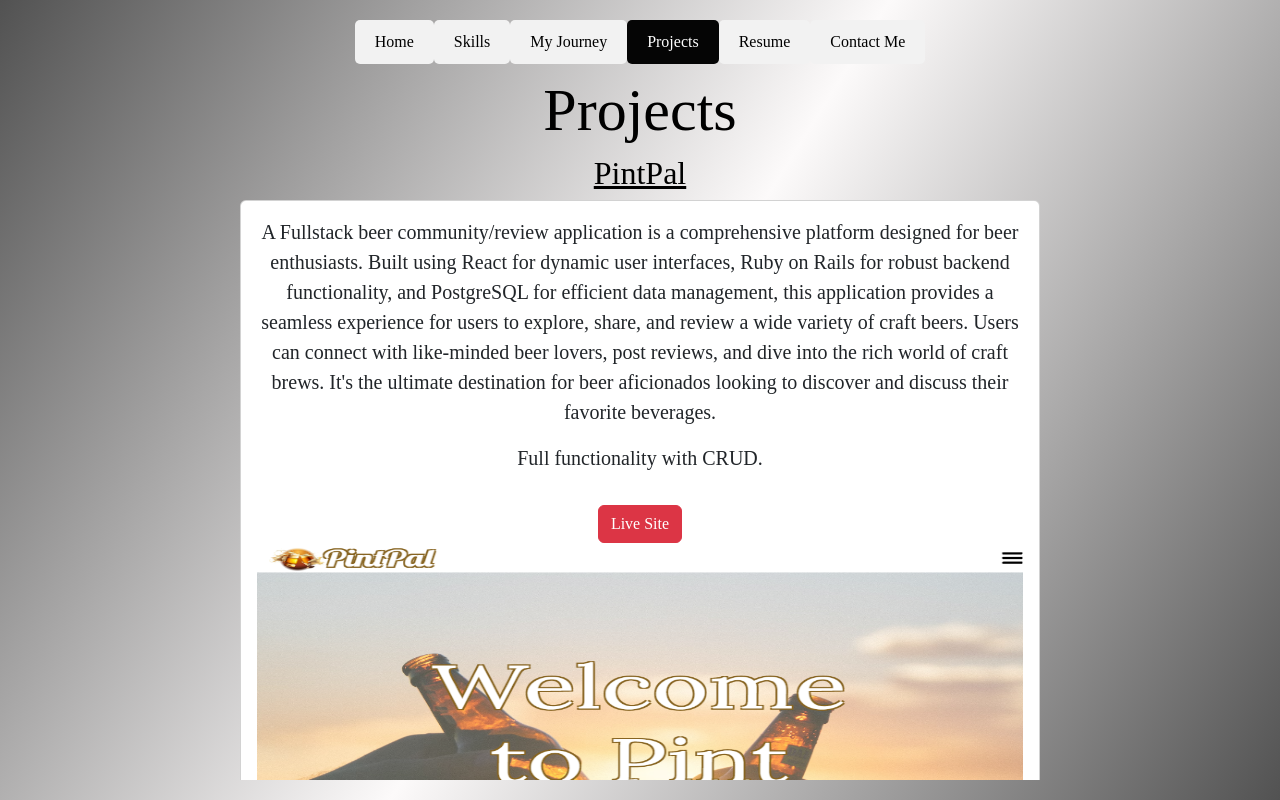
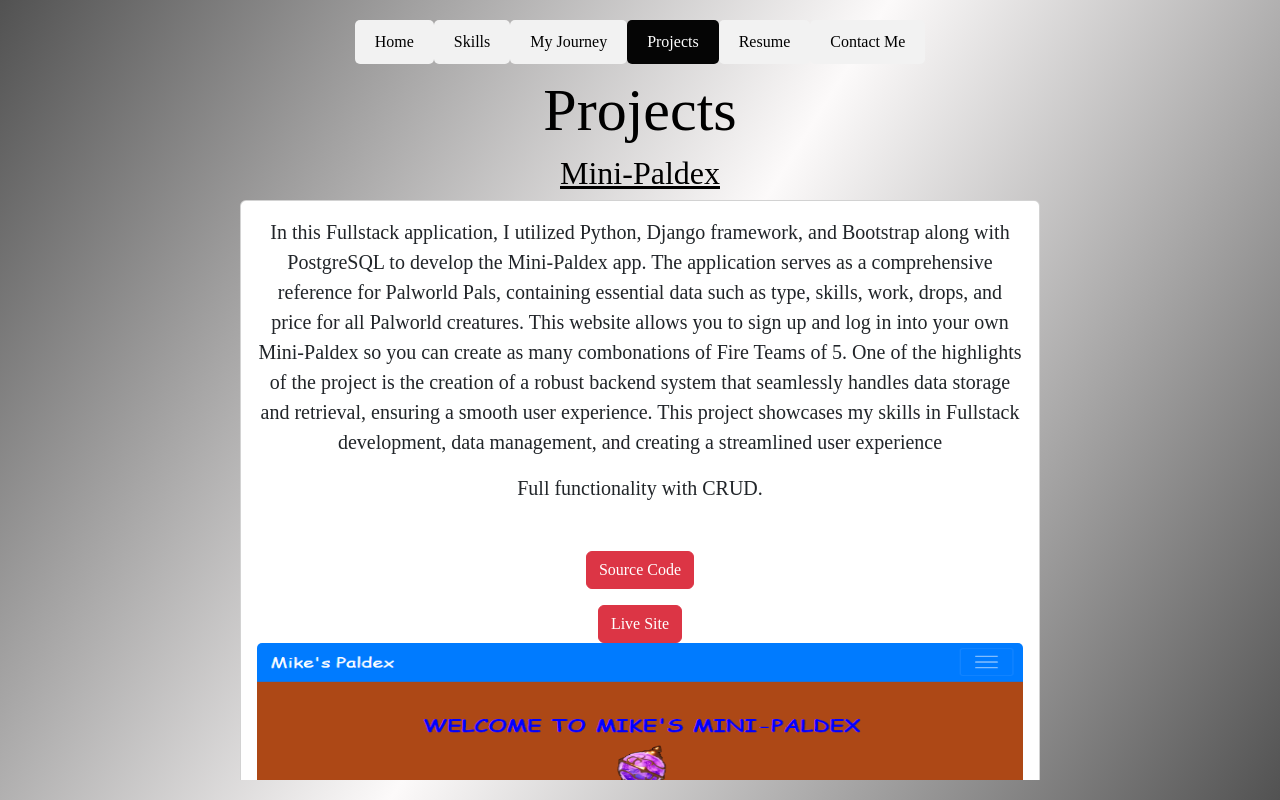
Before and after one commit to Mikechavo/Mikechavo, a React (Create React App) app: page / in a window 1280 px wide. Both pictures are taken after a click on the button "Projects". Built offline with nearby package versions, Linux system fonts and the light colour scheme.

Commit message:
edit projects page

```diff
--- a/src/components/Projects.js
+++ b/src/components/Projects.js
@@ -27,6 +27,45 @@
 
     <section id='Projects1' className='projects-section'>
       <h1 className='projectsTitle'>Projects</h1>
+
+      <div className="Project">
+        <u><h2>Mini-Paldex</h2></u>
+        <div className='cards'>
+          <Card color="" style={{ width: '50rem' }}>
+            {/* <CardBody>
+
+          </CardBody> */}
+            <CardBody>
+              <CardText>
+                In this Fullstack application, I utilized Python, Django framework, and Bootstrap along with PostgreSQL to develop the Mini-Paldex app. The application serves as a comprehensive reference for Palworld Pals, containing essential data such as type, skills, work, drops, and price for all Palworld creatures. This website allows you to sign up and log in into your own Mini-Paldex so you can create as many combonations of Fire Teams of 5. One of the highlights of the project is the creation of a robust backend system  that seamlessly handles data storage and retrieval, ensuring a smooth user experience. This project showcases my skills in Fullstack development, data management, and creating a streamlined user experience
+              </CardText>
+              <CardText>
+                Full functionality with CRUD.
+              </CardText>
+            </CardBody>
+            <CardBody>
+              <CardBody>
+                <Button color="danger" href="https://github.com/Mikechavo/paldex">
+                  Source Code</Button>
+              </CardBody>
+              <Button color="danger" href="https://paldex-seven.vercel.app/">
+                Live Site</Button>
+              <CardImg
+                alt="Card image cap"
+                src={PalH}
+                style={{
+                  height: 500
+                }}
+                top
+                width="100%"
+              />
+              <CardBody></CardBody>
+            </CardBody>
+          </Card>
+        </div>
+      </div>
+      <br />
+
       <div className="Project">
         <u><h2>PintPal</h2></u>
         <div className='cards'>
@@ -69,7 +108,7 @@
           </CardBody> */}
             <CardBody>
               <CardText>
-                A Frontend application with a list of my favorite anime. Using React, Javascript, Reactstrap and Bootstrap. This is still a work in progress, a fun application I'm building for reference.
+              My Favorite Anime is a frontend application that showcases a curated list of my favorite anime titles. Developed using React, JavaScript, Reactstrap, and Bootstrap, this project is a passion project. As an anime enthusiast and frontend developer, My Favorite Anime serves as both a personal reference and a showcase of my skills. It's a fun project that allows me to combine my passion for anime with my expertise in frontend development.
               </CardText>
             </CardBody>
             <CardBody>
@@ -78,50 +117,6 @@
               <CardImg
                 alt="Card image cap"
                 src={JJK}
-                style={{
-                  height: 500
-                }}
-                top
-                width="100%"
-              />
-            </CardBody>
-          </Card>
-        </div>
-      </div>
-      <br />
-
-      <div className="Project">
-        <u><h2>Mini-Paldex</h2></u>
-        <div className='cards'>
-          <Card color="" style={{ width: '50rem' }}>
-            {/* <CardBody>
-
-          </CardBody> */}
-            <CardBody>
-              <CardText>
-                In this Fullstack application, I utilized Python and Django framework along with SQLite to develop the Mini-Paldex app. The application serves as a comprehensive reference for Palworld Pals, containing essential data such as type, skills, work, drops, and price for all Palworld creatures. This website allows you to sign up and log in into your own Mini-Paldex so you can create as many combonations of Fire Teams of 5. One of the highlights of the project is the creation of a robust backend system that seamlessly imports data from a CSV file, providing a user-friendly interface for easy access to Pal information. This project showcases my skills in Fullstack development, data management, and creating a streamlined user experience
-              </CardText>
-            </CardBody>
-            <CardBody>
-              <CardBody>
-                <Button color="danger" href="https://github.com/Mikechavo/paldex">
-                  Source Code</Button>
-              </CardBody>
-              <Button color="danger" href="https://paldex-seven.vercel.app/">
-                Live Site</Button>
-              <CardImg
-                alt="Card image cap"
-                src={PalH}
-                style={{
-                  height: 500
-                }}
-                top
-                width="100%"
-              />
-              <CardBody></CardBody>
-              <CardImg
-                alt="Card image cap"
-                src={PalD}
                 style={{
                   height: 500
                 }}
```
Also changed, not shown: 7 other files (tests, documents, lock files or other folders).
